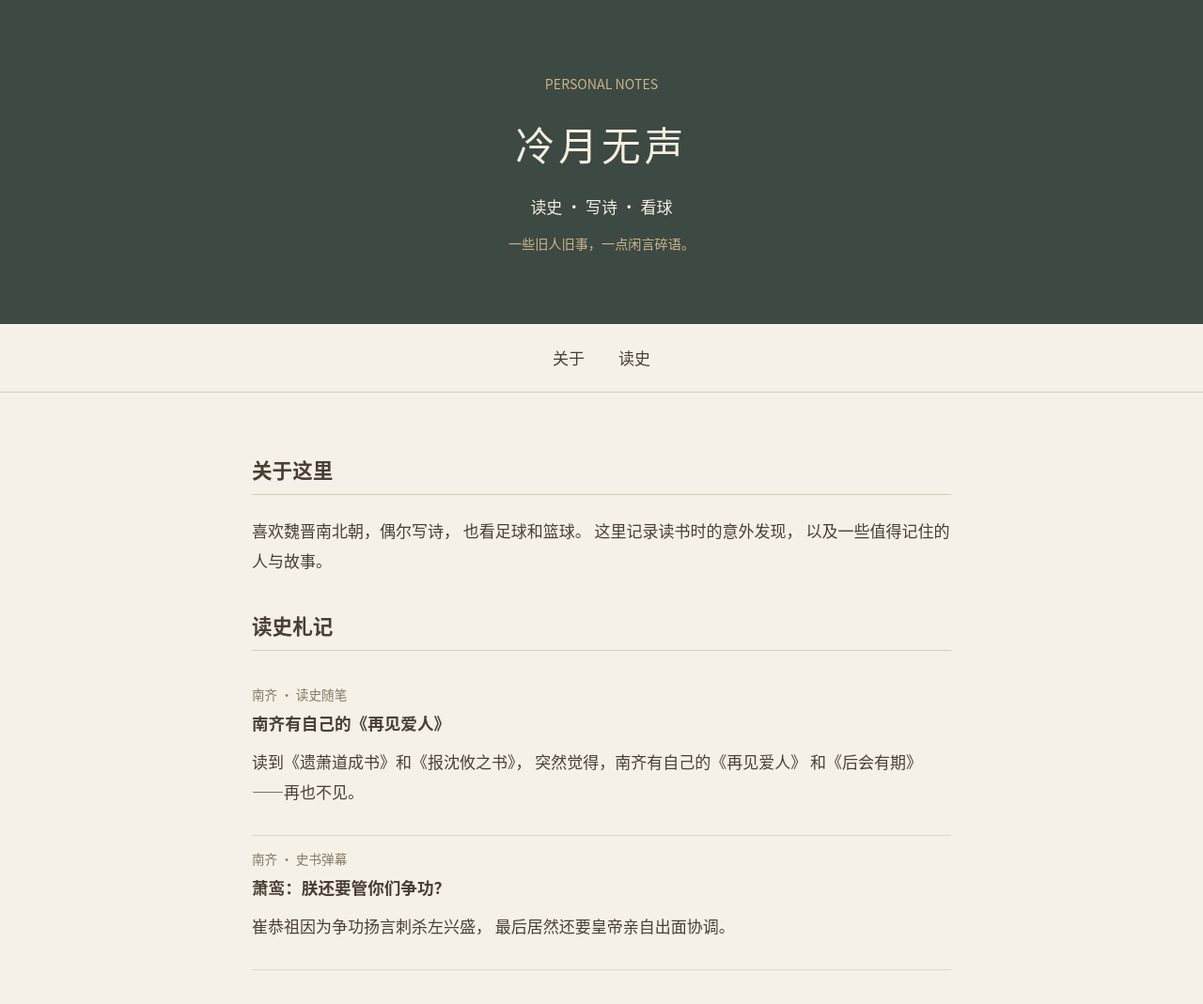
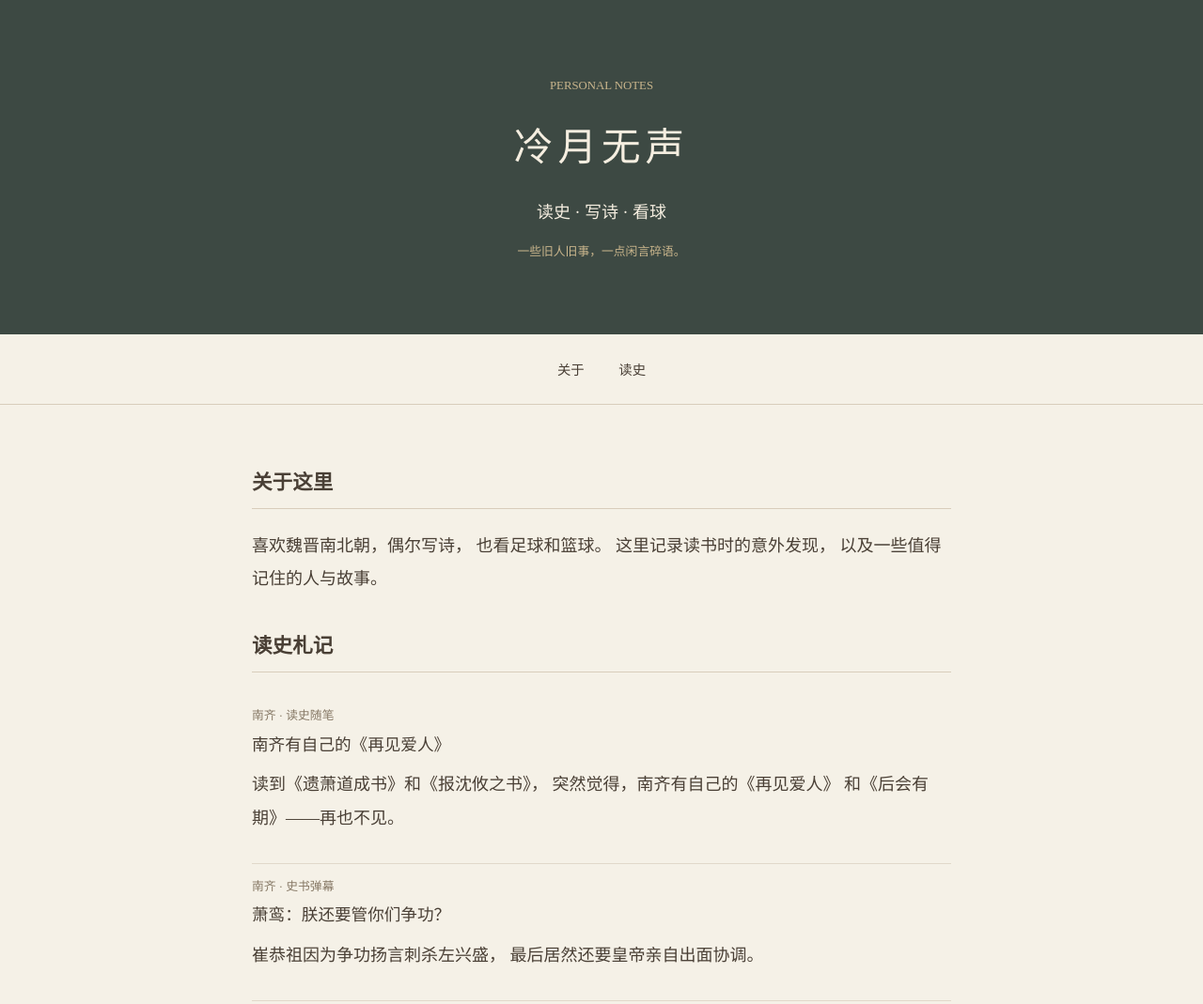
Before and after one commit to charmingzhang-yale/marginalia, a plain HTML site: page index.html in a window 1280 px wide. Shown: the top 1069 px of the page at 94% size. Drawn offline with Linux system fonts and the light colour scheme.

Commit message:
Update index.html

```diff
--- a/index.html
+++ b/index.html
@@ -1,14 +1,22 @@
 
 <!DOCTYPE html>
 <html lang="zh-CN">
-
 <head>
   <meta charset="UTF-8">
   <meta name="viewport" content="width=device-width, initial-scale=1">
+
   <title>冷月无声 | 个人札记</title>
 
+  <!-- 加载思源宋体 / Noto Serif SC -->
+  <link rel="preconnect"
+        href="https://fonts.googleapis.com">
+  <link rel="preconnect"
+        href="https://fonts.gstatic.com" crossorigin>
+  <link
+    href="https://fonts.googleapis.com/css2?family=Noto+Serif+SC:wght@400;500;600&display=swap"
+    rel="stylesheet">
+
   <style>
-    /* ===== 颜色设置 ===== */
     :root {
       --paper: #F5F1E7;
       --ink: #493F35;
@@ -25,20 +33,22 @@
       scroll-behavior: smooth;
     }
 
-    /* ===== 全站字体与背景 ===== */
     body {
       margin: 0;
       background: var(--paper);
       color: var(--ink);
-      font-family: "Microsoft YaHei", "PingFang SC",
-                   "Noto Sans CJK SC", "Noto Sans SC",
-                   sans-serif;
-      font-size: 17px;
+
+      font-family: "Noto Serif SC",
+                   "Source Han Serif SC",
+                   "Songti SC",
+                   serif;
+
+      font-size: 18px;
       font-weight: 400;
-      line-height: 1.85;
+      line-height: 1.9;
     }
 
-    /* ===== 顶部标题区域 ===== */
+    /* 网站标题 */
     header {
       background: var(--green);
       color: #F5EEE0;
@@ -49,7 +59,7 @@
     header h1 {
       font-size: 2.6rem;
       font-weight: 500;
-      letter-spacing: 0.10em;
+      letter-spacing: 0.12em;
       margin: 12px 0;
     }
 
@@ -59,9 +69,10 @@
 
     header small {
       color: #C9B58C;
+      font-size: 0.8rem;
     }
 
-    /* ===== 导航栏 ===== */
+    /* 导航 */
     nav {
       text-align: center;
       padding: 20px;
@@ -73,13 +84,13 @@
       margin: 0 16px;
       color: var(--ink);
       text-decoration: none;
+      font-size: 0.9rem;
     }
 
     nav a:hover {
       color: var(--accent);
     }
 
-    /* ===== 链接 ===== */
     a {
       color: #806044;
     }
@@ -88,7 +99,7 @@
       text-decoration: underline;
     }
 
-    /* ===== 主体布局 ===== */
+    /* 主体宽度 */
     main {
       max-width: 800px;
       margin: 0 auto;
@@ -100,17 +111,17 @@
       scroll-margin-top: 20px;
     }
 
-    /* ===== 栏目标题 ===== */
+    /* 栏目标题 */
     h2 {
       font-size: 1.35rem;
       font-weight: 600;
-      line-height: 1.5;
+      line-height: 1.6;
       border-bottom: 1px solid #D8CDBB;
       padding-bottom: 10px;
       margin-bottom: 22px;
     }
 
-    /* ===== 文章列表 ===== */
+    /* 文章 */
     article {
       padding: 12px 0 20px;
       border-bottom: 1px solid #E1D8CA;
@@ -118,22 +129,23 @@
 
     article h3 {
       font-size: 1.1rem;
-      font-weight: 600;
-      line-height: 1.6;
+      font-weight: 500;
+      line-height: 1.7;
       margin: 4px 0 10px;
     }
 
     article p {
-      line-height: 1.9;
+      font-weight: 400;
+      line-height: 1.95;
       margin: 10px 0;
     }
 
     .meta {
       color: var(--muted);
-      font-size: 0.85rem;
+      font-size: 0.8rem;
     }
 
-    /* ===== 页脚 ===== */
+    /* 页脚 */
     footer {
       text-align: center;
       color: var(--muted);
@@ -141,7 +153,7 @@
       padding: 25px;
     }
 
-    /* ===== 手机端适配 ===== */
+    /* 手机适配 */
     @media (max-width: 600px) {
       body {
         font-size: 16px;
@@ -184,7 +196,6 @@
 
 <body>
 
-  <!-- ===== 网站标题 ===== -->
   <header>
     <small>PERSONAL NOTES</small>
     <h1>冷月无声</h1>
@@ -192,16 +203,12 @@
     <small>一些旧人旧事，一点闲言碎语。</small>
   </header>
 
-  <!-- ===== 导航栏 ===== -->
   <nav>
     <a href="#about">关于</a>
     <a href="#history">读史</a>
   </nav>
 
-  <!-- ===== 正文 ===== -->
   <main>
-
-    <!-- 关于这里 -->
     <section id="about">
       <h2>关于这里</h2>
       <p>
@@ -212,7 +219,6 @@
       </p>
     </section>
 
-    <!-- 读史札记 -->
     <section id="history">
       <h2>读史札记</h2>
 
@@ -236,10 +242,8 @@
       </article>
 
     </section>
-
   </main>
 
-  <!-- ===== 页脚 ===== -->
   <footer>
     冷月无声 · 随兴而记
   </footer>
```
